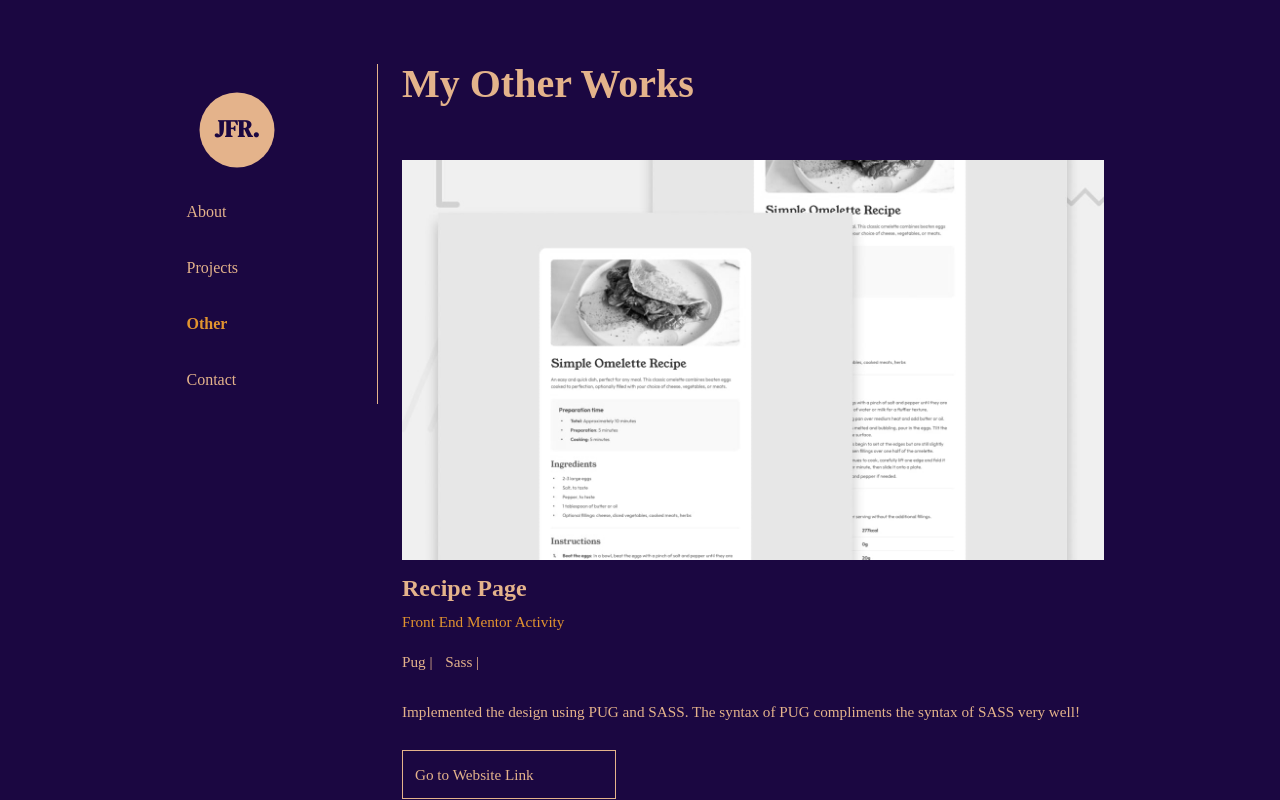
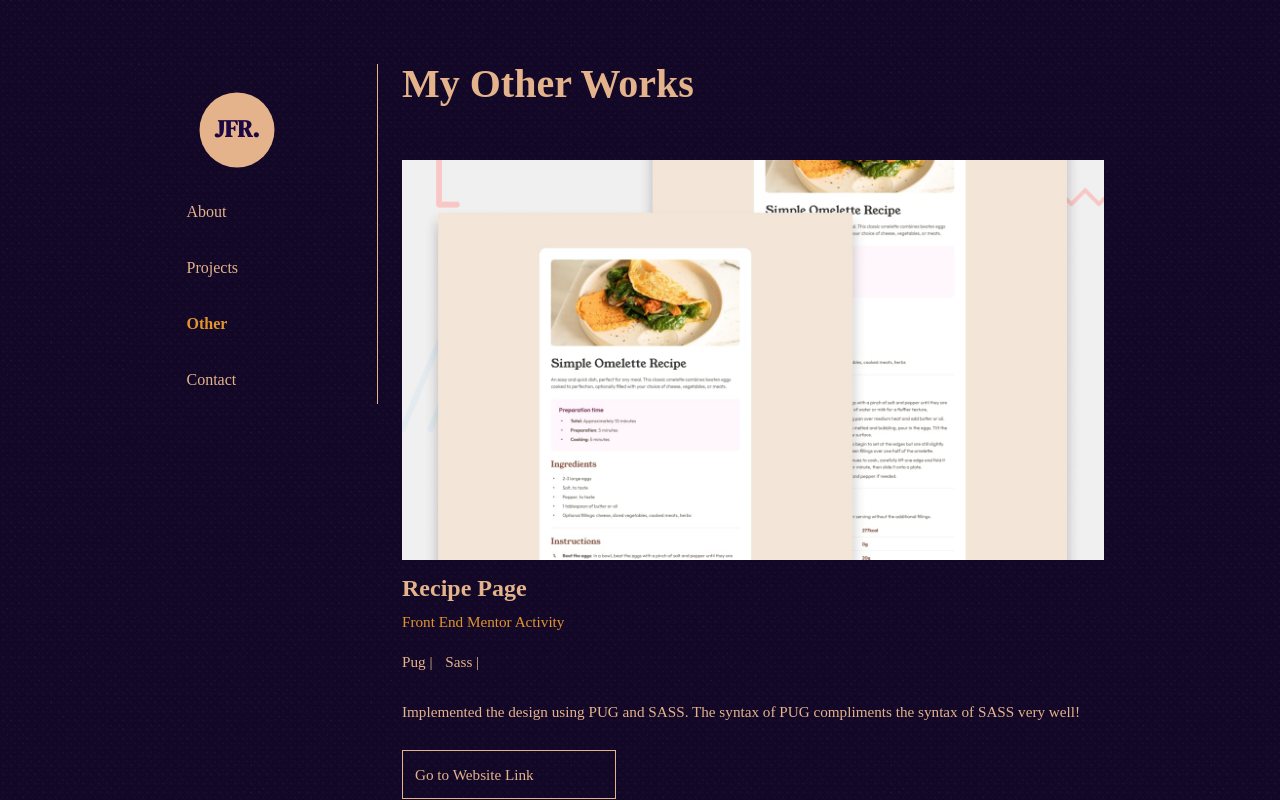
Before and after one commit to Code4V/react-cv, a React (Vite) app: page /Other in a window 1280 px wide. Shown: the top 800 px of the page. Built offline with nearby package versions, Linux system fonts and the light colour scheme; a web font is replaced by a local one; what prettier would draw is missing.

Commit message:
Update on the imges and added observers

```diff
--- a/package.json
+++ b/package.json
@@ -22,6 +22,7 @@
     "react-dom": "^18.2.0",
     "react-email": "^1.2.0",
     "react-icons": "^5.0.1",
+    "react-intersection-observer": "^9.16.0",
     "react-router-dom": "^6.22.2"
   },
   "devDependencies": {
--- a/src/App.jsx
+++ b/src/App.jsx
@@ -2,8 +2,7 @@ import { createGlobalStyle, styled } from "styled-components";
 import "./stylus/index.styl";
 import DMSans from "./assets/fonts/DMSans.ttf";
 import DMSerif from "./assets/fonts/DMSerifDisplay.ttf";
-import Krypton from "./assets/fonts/Krypton.ttf";
-import Xenon from "./assets/fonts/Xenon.ttf";
+import Pattern from "./assets/rebel.png";
 import Aragorn from "./assets/fonts/Aragorn.ttf";
 import { Navigation } from "./components/Navigation";
 import { Outlet } from "react-router-dom";
@@ -21,22 +20,13 @@ export const GlobalFont = createGlobalStyle`
   }
 
   @font-face {
-    font-family: 'Krypton';
-    src: url(${Krypton});
-  }
-
-  @font-face {
-    font-family: 'Xenon';
-    src: url(${Xenon});
-  }
-
-  @font-face {
     font-family: 'Aragorn';
     src: url(${Aragorn});
   }
 
   body {
     font-family: 'Aragorn';
+    background-image: url(${Pattern});
     // font-family: 'DM Sans';
   };
 
@@ -77,7 +67,7 @@ export const MainContainer = styled.main`
   // height: 140svh;
 
   @media screen and (min-width: 900px) {
-    margin-block-start: 64px;
+    padding-block-start: 64px;
     margin-inline: auto;
     max-width: 1024px;
     grid-template-columns: 250px 250px 125px 125px 250px;
--- a/src/components/About.jsx
+++ b/src/components/About.jsx
@@ -9,7 +9,7 @@ import { SkillList } from "./SkillList";
 
 export const MainWrapper = styled.section`
   padding-inline: 24px;
-  padding-block-start: 32px;
+  margin-block-start: 32px;
   display: grid;
   gap: .5rem;
 
@@ -19,7 +19,7 @@ export const MainWrapper = styled.section`
 
   @media screen and (min-width: 900px) {
     grid-column: 2 / 6;
-    padding-block-start: 0;
+    margin-block-start: 0;
   }
 `;
 
--- a/src/components/Image.jsx
+++ b/src/components/Image.jsx
@@ -1,5 +1,6 @@
 import React from 'react';
 import styled from 'styled-components';
+import { InView } from 'react-intersection-observer';
 
 const ImageWrapper = styled.div`
   max-height: 400px;
@@ -9,8 +10,8 @@ const ImageWrapper = styled.div`
 
 const ImageDisplay = styled.img`
   object-fit: fill;
-  transition: 150ms ease-in-out filter;
-  filter: grayscale(1);
+  transition: 800ms cubic-bezier(0,1.1,.96,.53) filter;
+  filter: grayscale(1) blur(4px);
 
   &:hover {
     filter: none;
@@ -21,7 +22,12 @@ export class Image extends React.Component {
   render(){
     return(
       <ImageWrapper>
-        <ImageDisplay src={ this.props.src } alt={ this.props.alt }/>
+        <InView delay={300}>
+          {({inView, ref}) => (
+
+            <ImageDisplay style={ inView ? { filter: "none" } : { filter: "grayscale(1) blur(4px)" } } ref={ref} src={ this.props.src } alt={ this.props.alt.alt }/>
+          )}
+        </InView>
       </ImageWrapper>
     )
   }
--- a/src/components/Info.jsx
+++ b/src/components/Info.jsx
@@ -35,10 +35,10 @@ export default class Info extends React.Component {
         key={this.props.keyb}
       >
         {this.props.img ? (
-            <Image src={this.props.img} alt={ this.props.alt }/>
-          ) : (
-            ""
-          )}
+          <Image src={this.props.img} alt={ this.props }/>
+        ) : (
+          ""
+        )}
         <InfoHeader> {this.props.header} </InfoHeader>
         {this.props.subheader ? (
           <InfoSubHeader> {this.props.subheader}</InfoSubHeader>
--- a/src/components/Navigation.jsx
+++ b/src/components/Navigation.jsx
@@ -1,6 +1,7 @@
 import { styled } from "styled-components";
 import React from "react";
 import { NavLink } from "react-router-dom";
+import Pattern from "./../assets/rebel.png";
 import { IoPersonCircle, IoBriefcase, IoCall } from "react-icons/io5";
 import { IconContext } from "react-icons";
 
@@ -16,6 +17,7 @@ const NavigationContainer = styled.nav`
   height: fit-content;
   justify-content: center;
   z-index: 50;
+  background-image: url(${Pattern});
   background-color: var(--backgroundColor);
 
   grid-column: span 5;
--- a/src/components/SkillList.jsx
+++ b/src/components/SkillList.jsx
@@ -2,6 +2,7 @@ import React from "react";
 import styled from "styled-components";
 import { Skill } from "./Skill";
 import { Empty } from "./Empty";
+import Pattern from "./../assets/rebel.png";
 
 const SkillListContainer = styled.ul`
   display: flex;
@@ -19,7 +20,7 @@ const SkillListContainer = styled.ul`
   ${(props) => props.$rowspanend && `grid-row-end: ${props.$rowspanend};`}
   ${(props) =>
     props.$hasSubheading &&
-    `&::after { content: "${props.$hasSubheading}"; position: absolute; top: -10px; left: 0; background-color: var(--backgroundColor); color: var(--secondaryColor); padding-inline: .5rem; font-weight: 600}`}
+    `&::after { content: "${props.$hasSubheading}"; position: absolute; top: -10px; left: 0; background-color: var(--backgroundColor); color: var(--secondaryColor); padding-inline: .5rem; font-weight: 600; background-image: url(${Pattern})}`}
 
     @media screen and (min-width: 900px) {
     ${(props) =>
--- a/src/stylus/index.styl
+++ b/src/stylus/index.styl
@@ -10,13 +10,13 @@
 :root
   // Light Mode
   // --fontColor: hsl(261, 81%, 14%)
-  // --backgroundColor: hsl(27, 62%, 72%)
+  // --backgroundColor: hsl(27, 51%, 75%)
   // --secondaryColor: hsl(276, 67%, 29%)
 
 
   // Dark Mode
   --fontColor: hsl(27, 62%, 72%)
-  --backgroundColor:hsl(261, 81%, 14%)
+  --backgroundColor:#1b0741
   --secondaryColor: hsl(34, 75.50%, 53.50%);
   background-color: var(--backgroundColor)
   color: var(--fontColor)
```
Also changed, not shown: src/assets/rebel.png (added), 7 other files (tests, documents, lock files or other folders).
